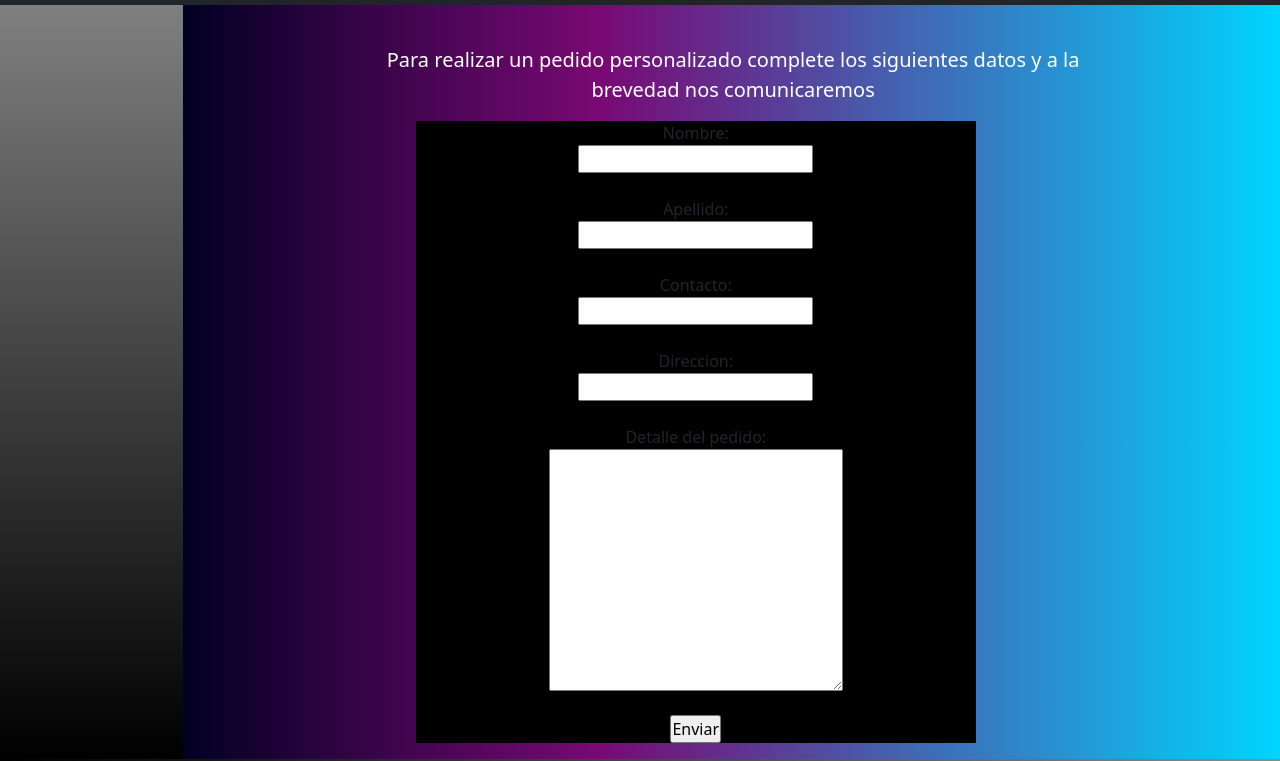
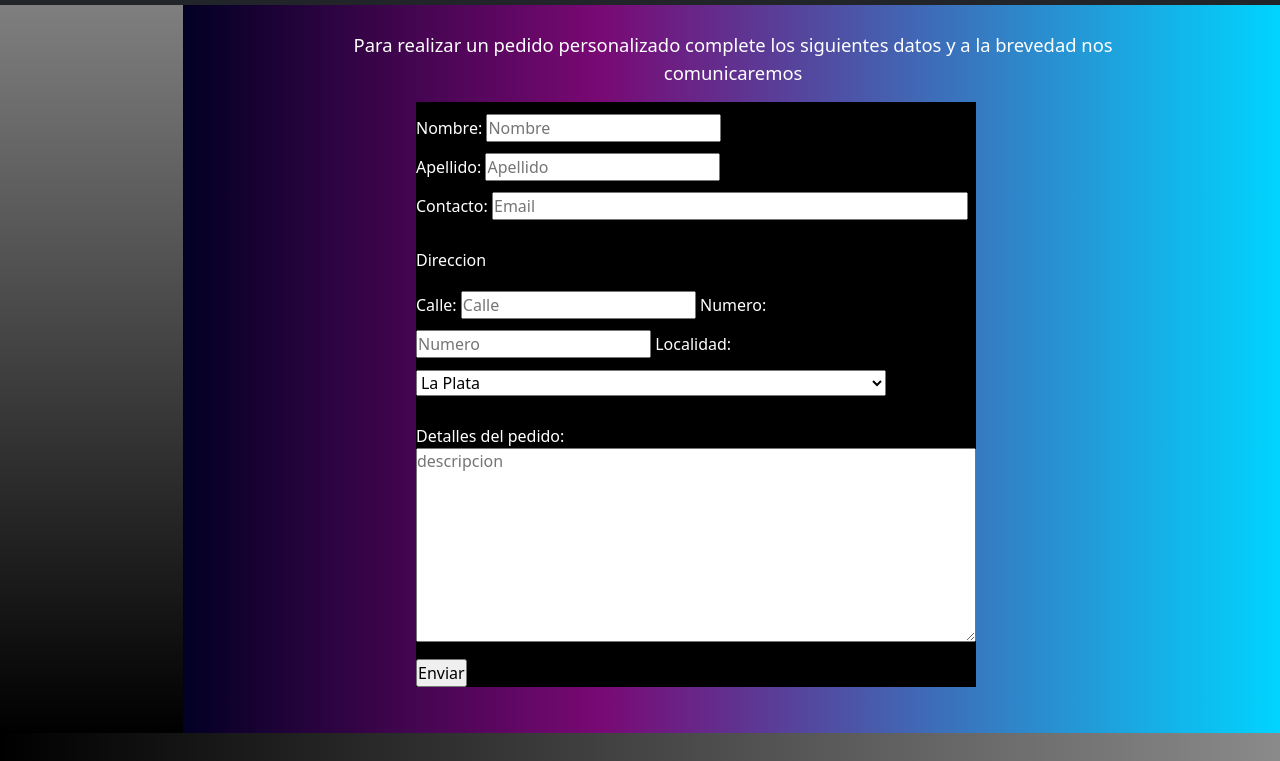
Before and after one commit to NicolasMartinReynoso/Proyecto-Karmandal, a website: page pages/pedidos.html in a window 1280 px wide. Shown: the part 62-823 px from the top of the page. Drawn offline with nearby package versions, Linux system fonts and the light colour scheme.

Commit message:
cambiosCorreccion

```diff
--- a/package.json
+++ b/package.json
@@ -1,7 +1,7 @@
 {
   "name": "proyecto",
   "version": "1.0.0",
-  "description": "",
+  "description": "Pagina de emprendimiento",
   "main": "index.js",
   "scripts": {
     "test": "echo \"Error: no test specified\" && exit 1"
--- a/pages/pedidos.html
+++ b/pages/pedidos.html
@@ -71,19 +71,35 @@
     </div>
 
 
-    <div>
-      <form action="">
-        <p class="formulario">
-          Nombre: <input type="text" name="Nombre" /> <br />
-          Apellido: <input type="text" name="apellido" /> <br />
-          Contacto: <input type="text" name="contacto" /> <br />
-          Direccion: <input type="text" name="Direccion" /> <br />
-          Detalle del pedido:
-          <textarea name="detalle" cols="30" rows="10"></textarea> <br />
-          <input type="submit" value="Enviar" />
-        </p>
-      </form>
-    </div>
+    <form action="/server/" method="post" enctype="application/x-www-form-urlencoded" class="formularioPedidos">
+      <div class="formularioLista">
+        <label for="nombre" id="nombre" name="nombre">Nombre:</label>
+        <input type="text" name="nombre" placeholder="Nombre"><br>
+        <label for="apellido" id="apellido" name="apellido">Apellido:</label>
+        <input type="text" name="apellido" placeholder="Apellido"><br>
+        <label for="contacto" id="contacto" name="contacto">Contacto:</label>
+        <input type="email" name="contacto" placeholder="Email" class="emailFormulario">
+        <fieldset>
+          <legend>Direccion</legend><br>
+          <label for="calle" id="calle" name="calle">Calle:</label>
+          <input type="number" name="calle" placeholder="Calle">
+          <label for="numeroCasa" id="numeroCasa" name="numeroCasa">Numero:</label>
+          <input type="number" name="numeroCasa" placeholder="Numero">
+          <label for="localidad" id="localidad" name="localidad">Localidad:</label>
+          <select name="Localidad" id="localidad">
+            <option value="laPlata">La Plata</option>
+            <option value="lOlmos">L.Olmos</option>
+            <option value="losHornos">Los Hornos</option>
+            <option value="abasto">Abasto</option>
+            <option value="romero">Romero</option>
+            <option value="etcheverry">Etcheverry</option>
+          </select>
+        </fieldset>
+        <label for="detalle">Detalles del pedido:</label>
+        <textarea name="Detalle" id="" cols="20" rows="8" placeholder="descripcion"></textarea>
+        <input type="submit" value="Enviar">
+      </div>
+    </form>
 
   </section>
 
--- a/scss/components/_footer.scss
+++ b/scss/components/_footer.scss
@@ -15,6 +15,7 @@ footer {
     color: nth($colores-footer-barra,2);
     padding-top: 5%;
 
+
     @media screen and (max-width: 480px) {
         display: flex;
         font-size: 100%;
--- a/scss/components/_nosotros.scss
+++ b/scss/components/_nosotros.scss
@@ -79,14 +79,15 @@
 
                 @media screen and (max-width: 480px) {
                     font-size: auto;
-                    text-align: center;
+                    text-align: left;
                 }
             }
 
             div {
                 iframe {
                     @media screen and (max-width:480px) {
-                        height: auto;
+                        height: 100%;
+                        width: 100%;
                     }
                 }
             }
--- a/scss/components/_pedidos.scss
+++ b/scss/components/_pedidos.scss
@@ -25,37 +25,90 @@
 
             .pedidosTextos {
                 text-align: center;
-                font-size: 20px;
-                padding-top: 60px;
+                font-size: 115%;
+                padding-top: 5%;
                 margin-left: 18%;
                 color: rgb(255, 255, 255)
             }
         }
 
-        form {
-            text-align: center;
 
-            .formulario {
+
+        .formularioPedidos {
+
+            width: auto;
+            display: flex;
+            flex-direction: column;
+            align-items: right;
+            justify-content: right;
+            margin-left: 25%;
+            margin-right: 15%;
+            margin-bottom: 5%;
+            text-align: left;
+
+
+            .formularioLista {
                 background-color: #000000;
-                width: auto;
-                display: flex;
-                flex-direction: column;
-                align-items: center;
-                justify-content: center;
-                margin-left: 25%;
-                margin-right: 15%;
+                color: white;
+
+
+                input {
+                    margin-top: 2%;
+
+                    @media screen and (max-width: 480px) {
+                        width: 70%;
+                    }
+                }
+
+                .emailFormulario {
+                    margin-top: 2%;
+                    width: 85%;
+                }
+
+
+                fieldset {
+                    margin-top: 5%;
+
+                    legend {
+                        text-align: left;
+                        font-size: 100%;
+
+
+                    }
+
+                    select {
+                        width: 84%;
+                        margin-bottom: 5%;
+                        margin-top: 2%;
+                    }
+                }
+
+                textarea {
+                    width: 100%;
+                }
+
             }
+
+            @media screen and (max-width: 480px) {
+                width: 100%;
+                margin-left: 0%;
+                margin-right: 0%;
+                padding-left: 5%;
+                padding-right: 0%;
+            }
+
         }
+
     }
 
-    @media screen and (max-width: 480px){
+    @media screen and (max-width: 480px) {
         display: grid;
         grid-template-areas:
             "header"
             "pedidos"
             "footer";
         grid-template-rows: auto auto auto;
-        grid-template-columns: auto;
+        grid-template-columns: 100%;
     }
 
 }
```
Also changed, not shown: pages/nosotros.html (+2 -2 lines), css/style.css, 2 other files.
